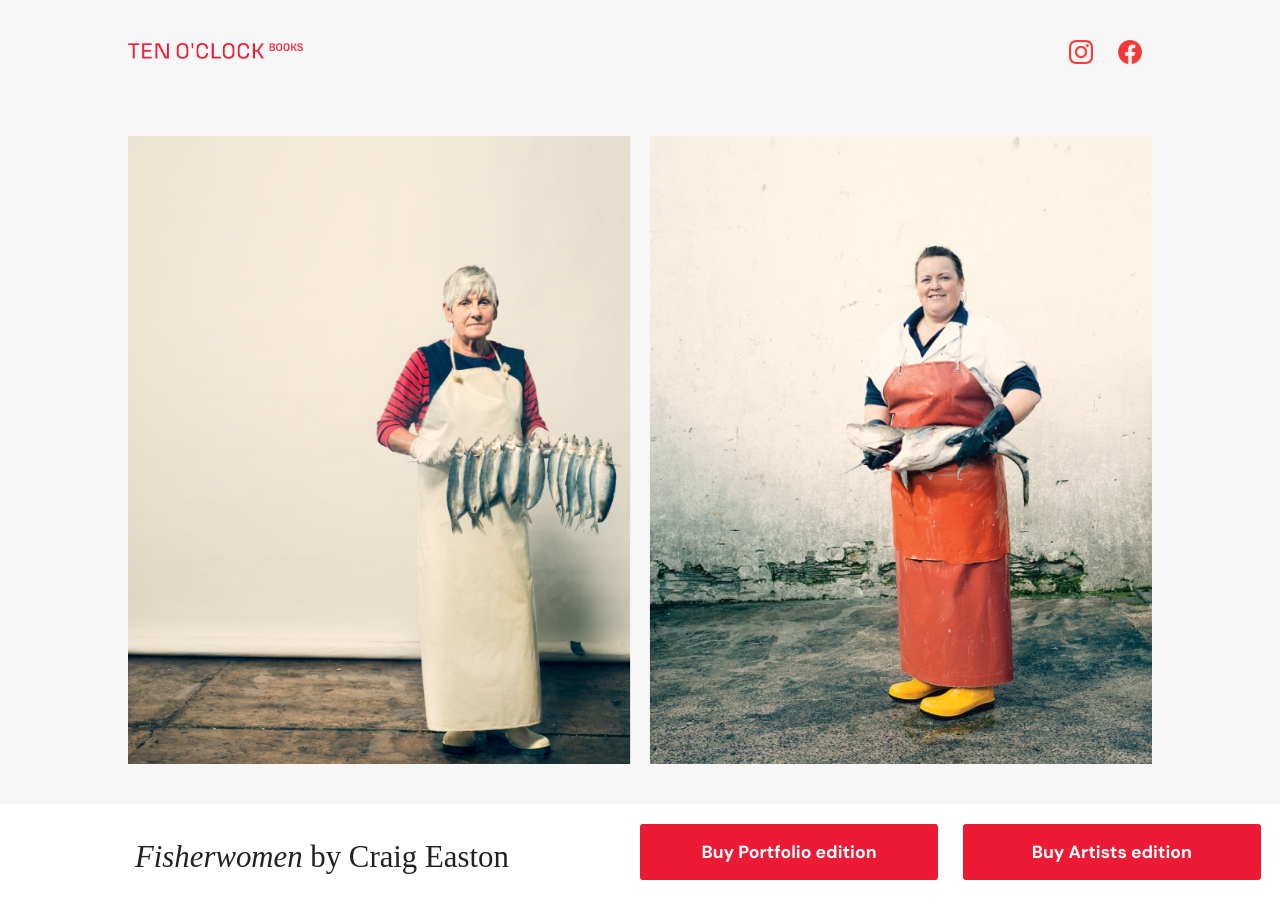
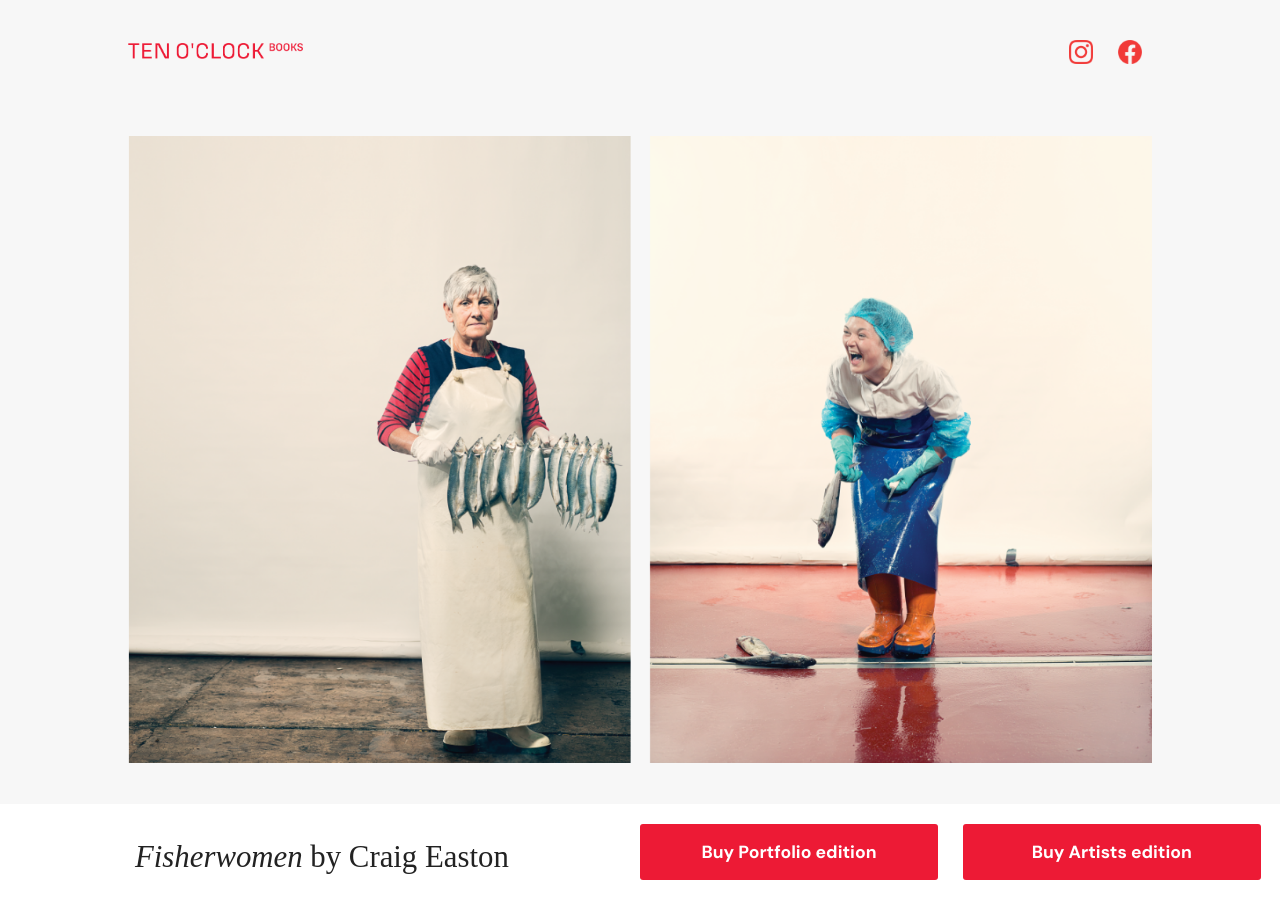
Before and after one commit to martincf/tenoclockbooks, a Jekyll site: the page built from index.md, in a window 1280 px wide. Built offline with Jekyll 4.4.1, drawn with Linux system fonts in a browser that asks for light colours; some web fonts are replaced.

Commit message:
Updated images

```diff
--- a/_sass/_homepage.scss
+++ b/_sass/_homepage.scss
@@ -4,7 +4,7 @@
   background-position: center center, 0 0;
   background-attachment: fixed;
   background-repeat: no-repeat;
-  background-image: url(/assets/images/fw-comp.png);
+  background-image: url(/assets/images/fwcomp.png);
   @include mq(small) {
     background-size: 90%,100%;
   }
```
Also changed, not shown: fisherwomen_portfolio_edition.md (+1 -1 lines), assets/images/fw-comp.png (deleted), assets/images/fwcomp.png (added), assets/images/fwflat-13.jpg, 2 other files.
